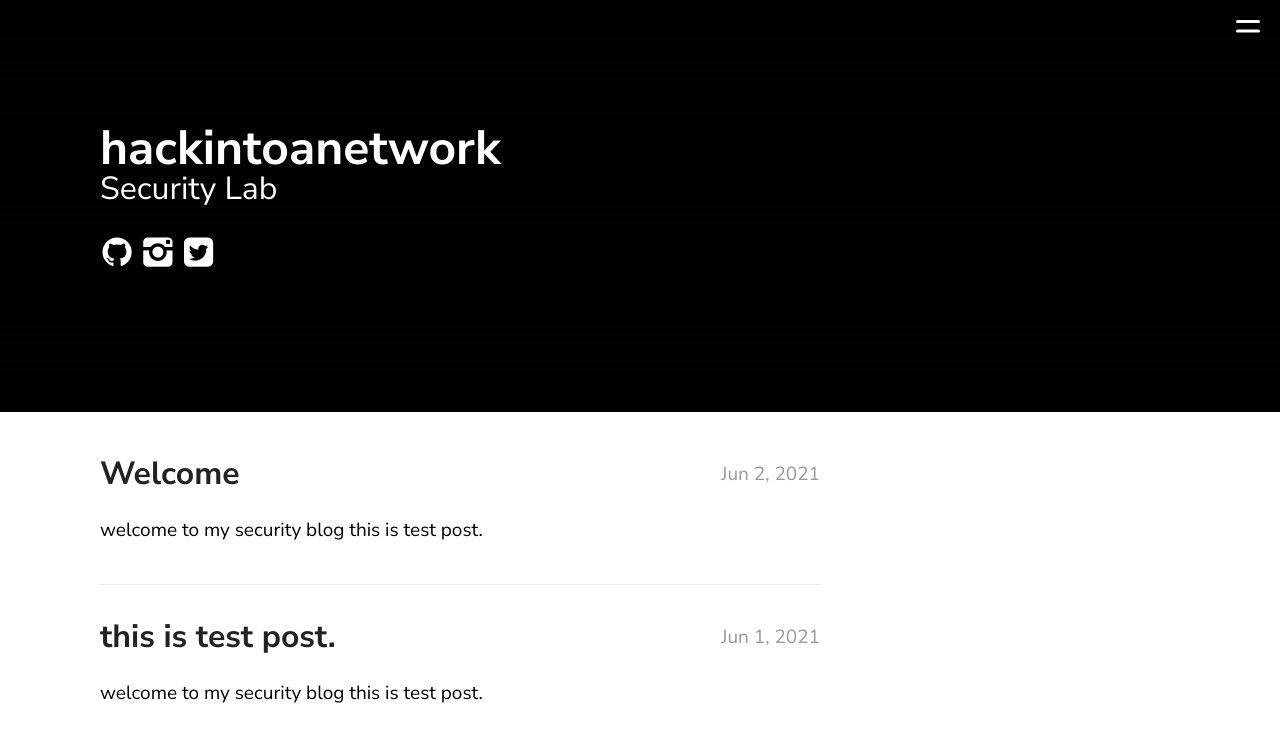
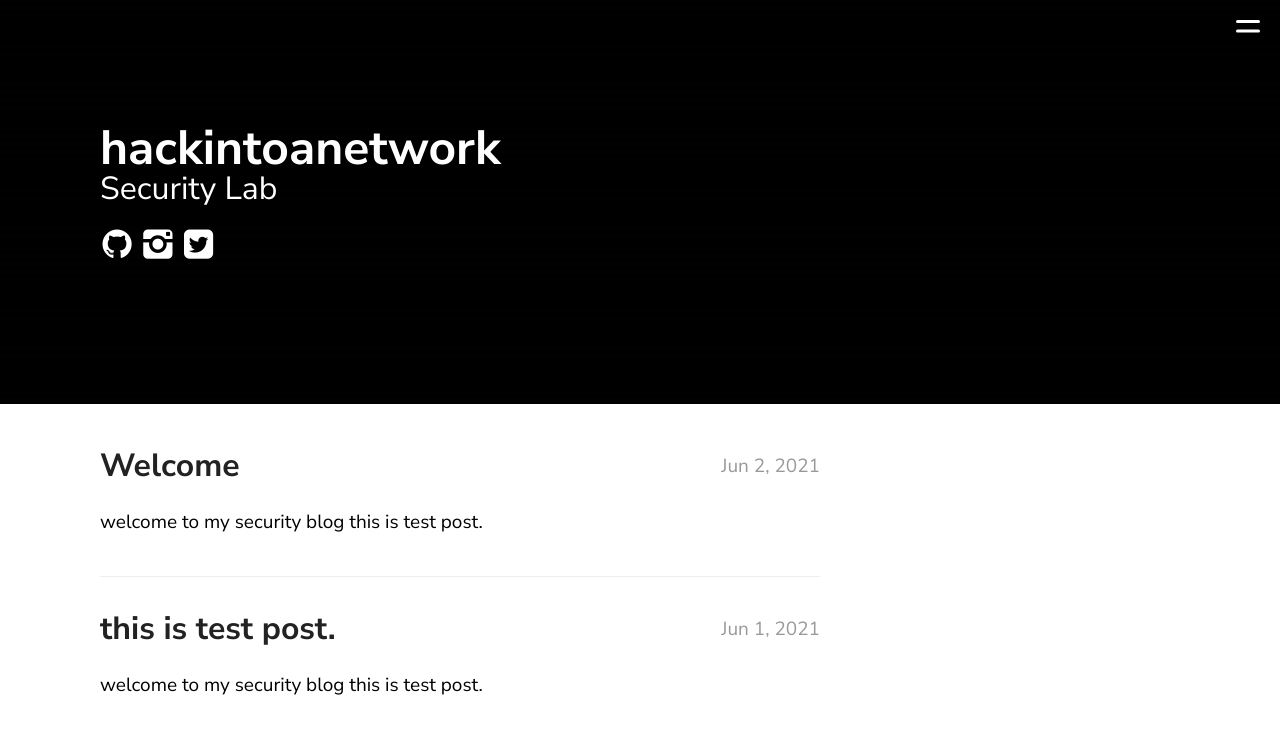
Before and after one commit to Developers-Official/hackintoanetwork.github.io, a Jekyll site: the page built from index.md, in a window 1280 px wide. Shown: the top 742 px of the page. Built offline with Jekyll 4.4.1, drawn with Linux system fonts in a browser that asks for light colours.

Commit message:
Update theme.scss

```diff
--- a/_sass/theme.scss
+++ b/_sass/theme.scss
@@ -76,7 +76,7 @@ header {
 		overflow: hidden;
 		list-style-type: none;
 		padding: 0;
-		margin-top: 0;
+		margin-top: -8px;
 		li {
 			color: #fff;
 			float: left;
```
